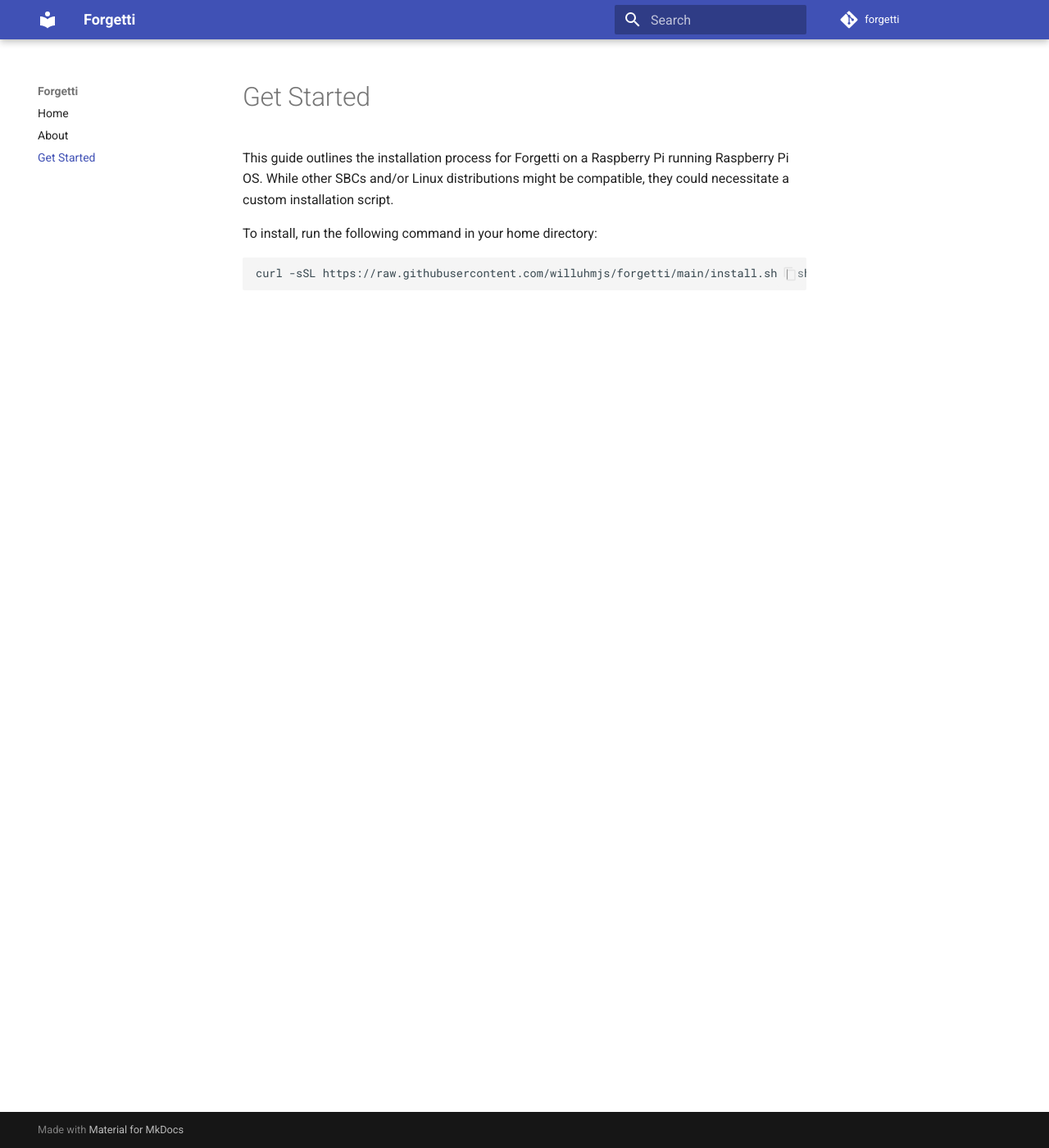
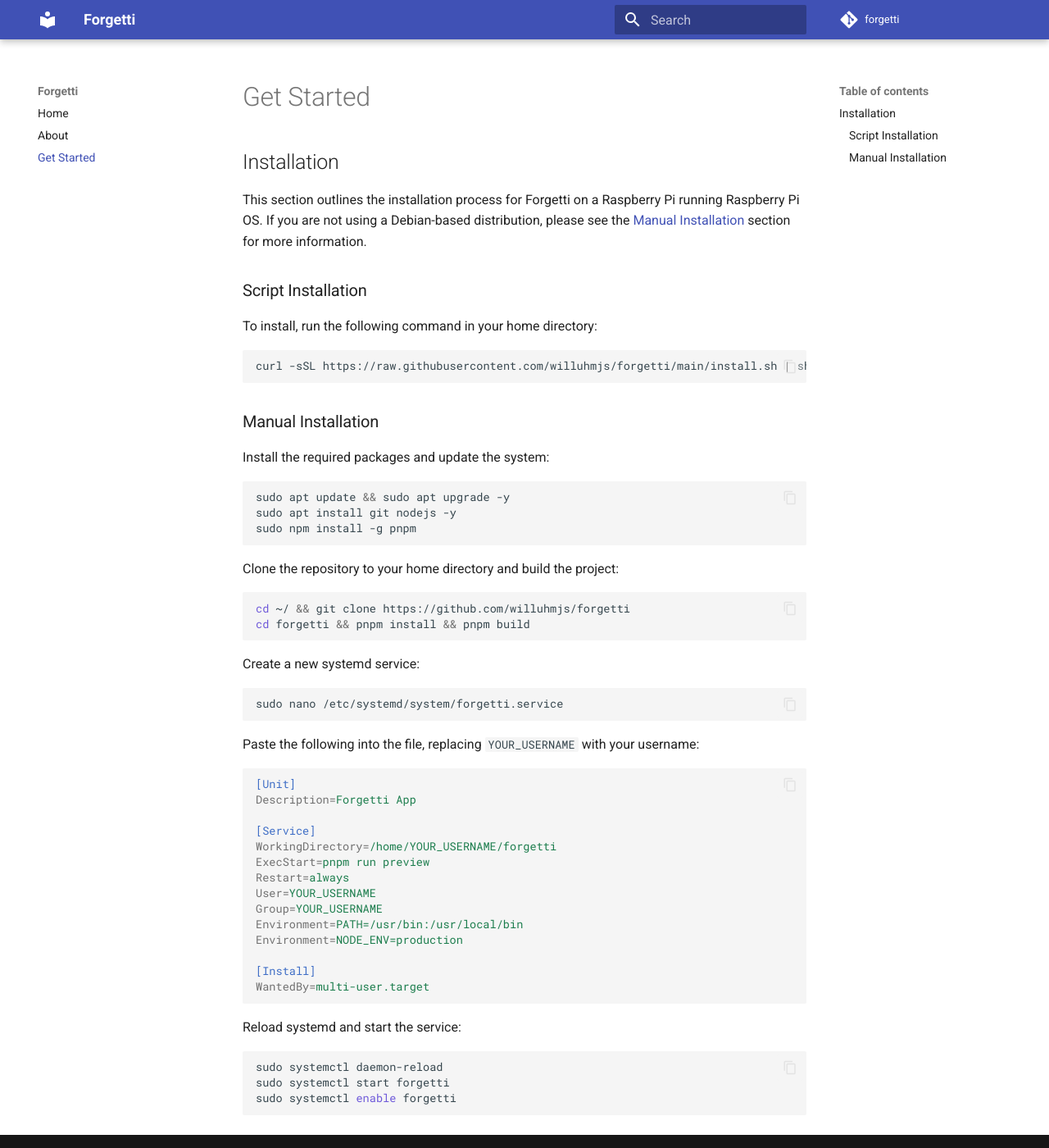
Before and after one commit to willuhmjs/forgetti, an MkDocs documentation site: the page built from docs/get_started.md, in a window 1280 px wide and 1400 px high. Shown: the whole window at 82% size. Built offline with MkDocs 1.6.1 and Material for MkDocs 9.7.7, drawn with Linux system fonts in a browser that asks for light colours; comment, search, counter and statistics services are not loaded.

Commit message:
docs: add manual section, polish head

````diff
--- a/docs/get_started.md
+++ b/docs/get_started.md
@@ -1,7 +1,62 @@
-This guide outlines the installation process for Forgetti on a Raspberry Pi running Raspberry Pi OS. While other SBCs and/or Linux distributions might be compatible, they could necessitate a custom installation script.
+## Installation
+
+This section outlines the installation process for Forgetti on a Raspberry Pi running Raspberry Pi OS. If you are not using a Debian-based distribution, please see the [Manual Installation](#manual-installation) section for more information.
+
+
+### Script Installation
 
 To install, run the following command in your home directory:
 
 ```bash
 curl -sSL https://raw.githubusercontent.com/willuhmjs/forgetti/main/install.sh | sh
 ```
+
+### Manual Installation
+
+Install the required packages and update the system:
+
+```bash
+sudo apt update && sudo apt upgrade -y
+sudo apt install git nodejs -y
+sudo npm install -g pnpm
+```
+
+Clone the repository to your home directory and build the project:
+
+```bash
+cd ~/ && git clone https://github.com/willuhmjs/forgetti
+cd forgetti && pnpm install && pnpm build
+```
+
+Create a new systemd service:
+
+```bash
+sudo nano /etc/systemd/system/forgetti.service
+```
+
+Paste the following into the file, replacing `YOUR_USERNAME` with your username:
+
+```ini
+[Unit]
+Description=Forgetti App
+
+[Service]
+WorkingDirectory=/home/YOUR_USERNAME/forgetti
+ExecStart=pnpm run preview
+Restart=always
+User=YOUR_USERNAME
+Group=YOUR_USERNAME
+Environment=PATH=/usr/bin:/usr/local/bin
+Environment=NODE_ENV=production
+
+[Install]
+WantedBy=multi-user.target
+```
+
+Reload systemd and start the service:
+
+```bash
+sudo systemctl daemon-reload
+sudo systemctl start forgetti
+sudo systemctl enable forgetti
+```
````
